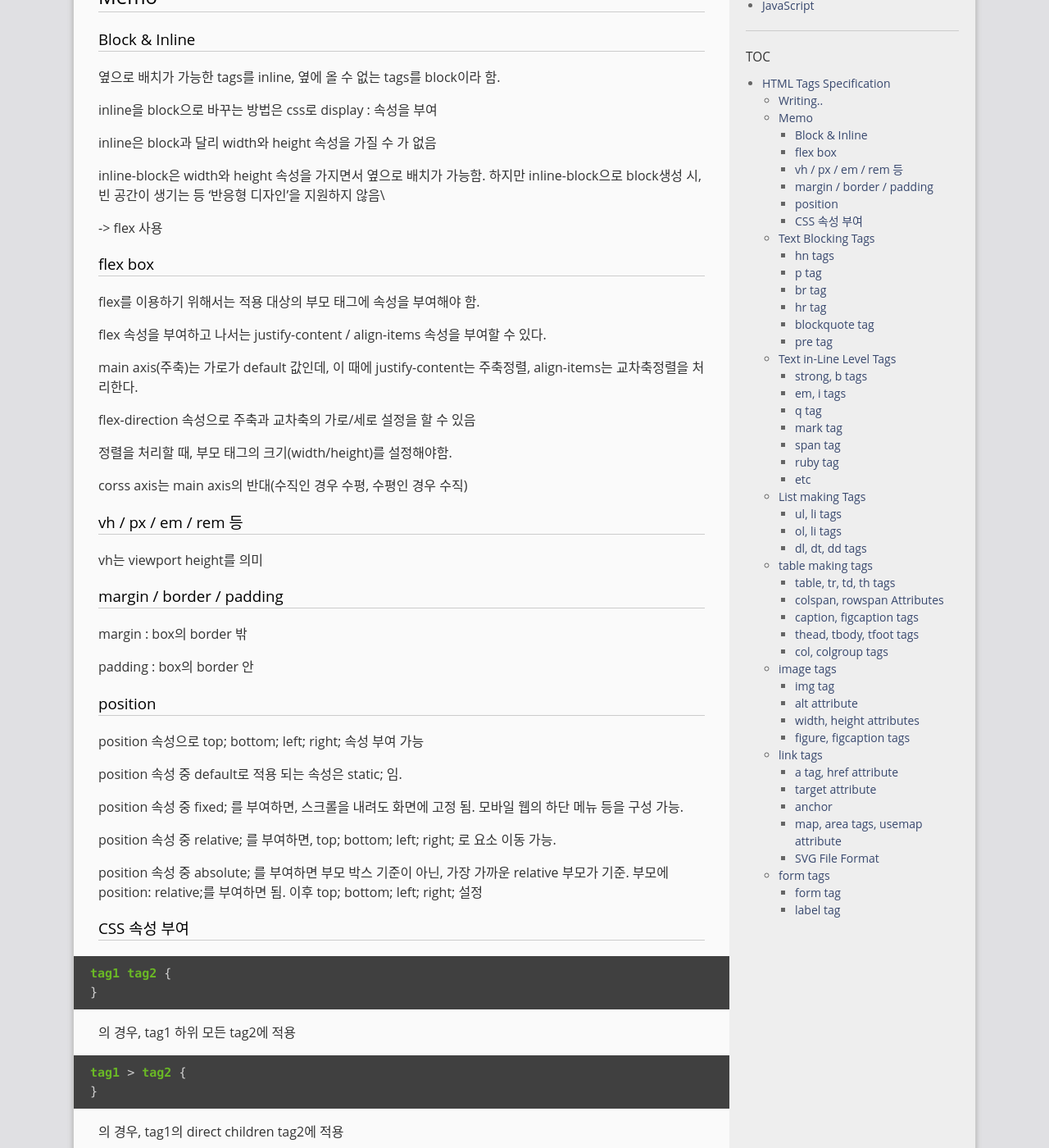
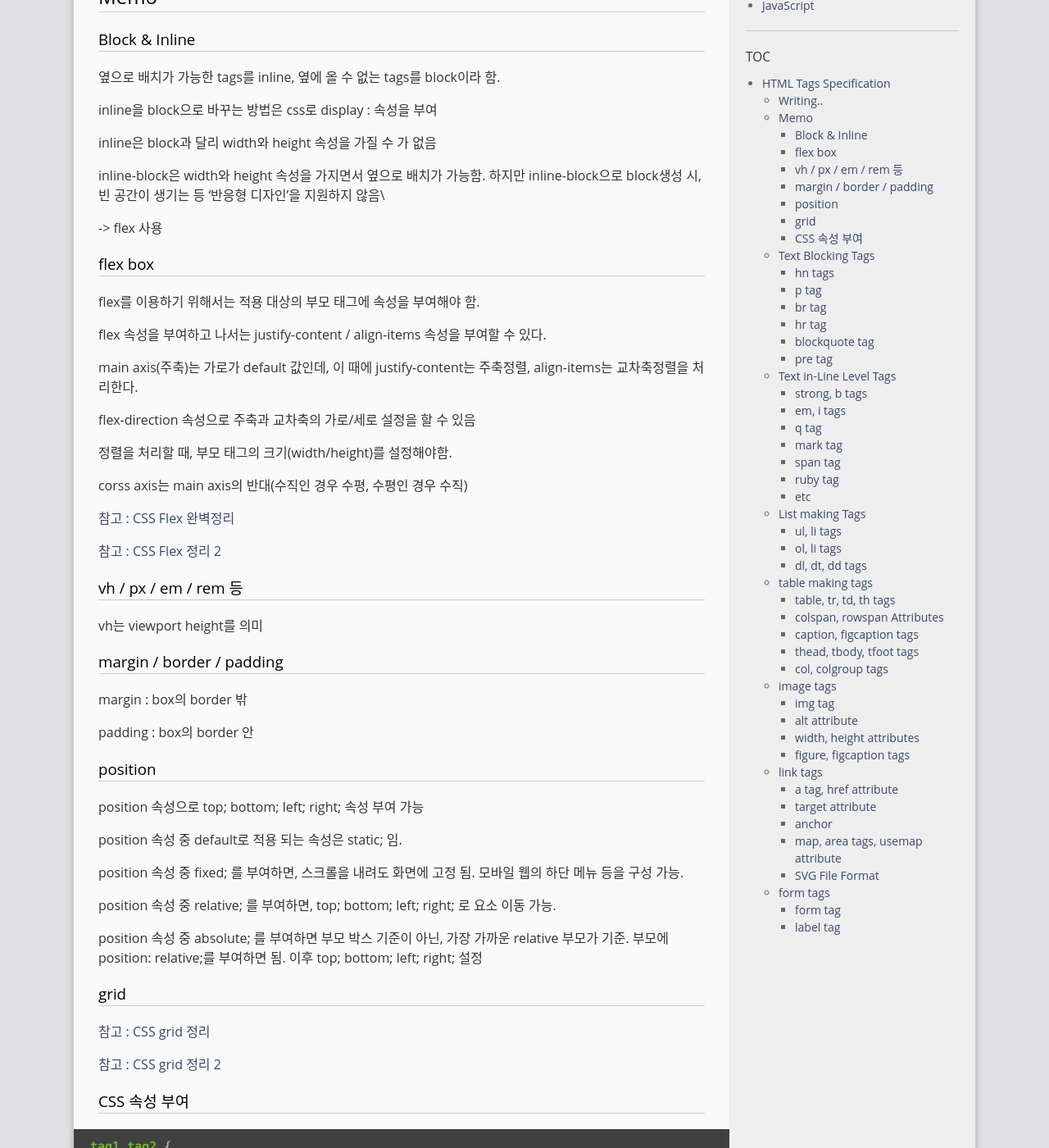
Before and after one commit to gloomydumber/copy, a Jekyll site: the page built from _posts/2020-02-23-HTMLTags.md, in a window 1280 px wide and 1400 px high, scrolled down 494 px. Shown: the whole window at 82% size. Built offline with Jekyll 4.4.1, drawn with Linux system fonts in a browser that asks for light colours; comment, search, counter and statistics services are not loaded.

Commit message:
PostModded

```diff
--- a/_posts/2020-02-23-HTMLTags.md
+++ b/_posts/2020-02-23-HTMLTags.md
@@ -44,6 +44,10 @@ flex-direction 속성으로 주축과 교차축의 가로/세로 설정을 할
 
 corss axis는 main axis의 반대(수직인 경우 수평, 수평인 경우 수직)
 
+[참고 : CSS Flex 완벽정리](https://heropy.blog/2018/11/24/css-flexible-box/){: target="\_blank"}
+
+[참고 : CSS Flex 정리 2](https://studiomeal.com/archives/197){: target="\_blank"}
+
 ### vh / px / em / rem 등
 
 vh는 viewport height를 의미
@@ -65,6 +69,12 @@ position 속성 중 fixed; 를 부여하면, 스크롤을 내려도 화면에
 position 속성 중 relative; 를 부여하면, top; bottom; left; right; 로 요소 이동 가능.
 
 position 속성 중 absolute; 를 부여하면 부모 박스 기준이 아닌, 가장 가까운 relative 부모가 기준. 부모에 position: relative;를 부여하면 됨. 이후 top; bottom; left; right; 설정
+
+### grid
+
+[참고 : CSS grid 정리](https://heropy.blog/2019/08/17/css-grid/){: target="\_blank"}
+
+[참고 : CSS grid 정리 2](https://studiomeal.com/archives/533){: target="\_blank"}
 
 ### CSS 속성 부여
 
```
